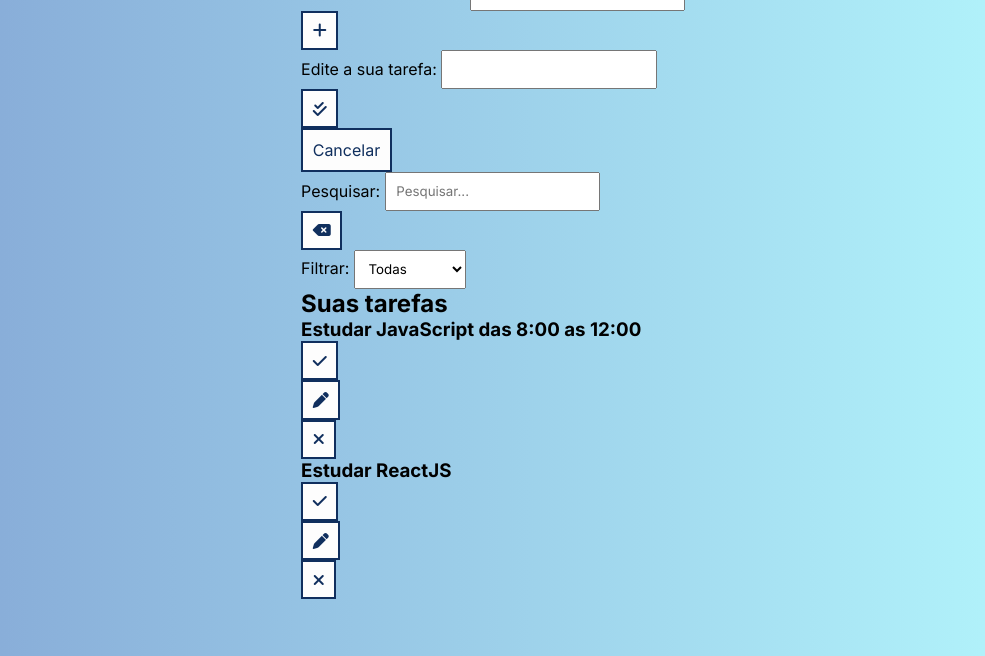
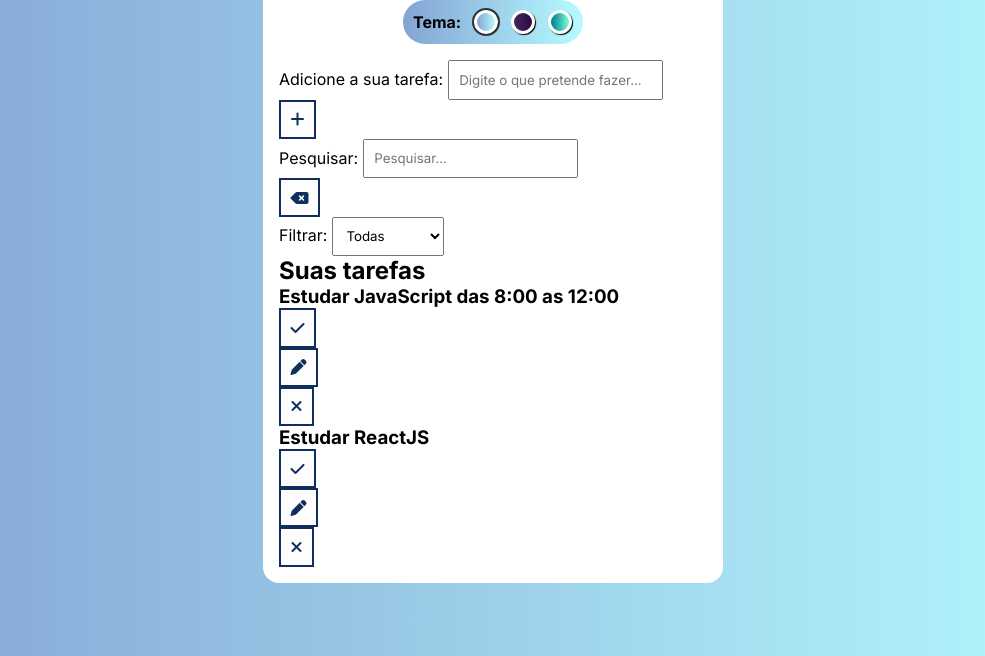
Before and after one commit to aleanrocha/projeto-todo-list, a plain HTML site: page index.html in a window 1280 px wide. Shown: the part 144-800 px from the top of the page, without its empty margins (147-1132 px from the left). Drawn offline with Linux system fonts and the light colour scheme.

Commit message:
main & header

```diff
--- a/css/styles.css
+++ b/css/styles.css
@@ -43,3 +43,53 @@ input, select {
   outline: none;
 }
 input:focus {outline: 1px solid #333;}
+
+/* content */
+
+main {
+  background-color: #fff;
+  border-radius: 1rem;
+  width: 95%;
+  max-width: 460px;
+  padding: 1rem;
+  margin: 3rem 0;
+}
+.hide {display: none;}
+
+/* header */
+
+main header h1 {
+  padding-bottom: 1rem;
+  text-align: center;
+}
+main header #todo-theme {
+  background-image: linear-gradient(to right, #83a4d4, #b6fbff);
+  display: flex;
+  align-items: center;
+  gap: .8rem;
+  padding: .625rem;
+  border-radius: 10rem;
+  max-width: 180px;
+  margin: 0 auto 1rem;
+}
+header #todo-theme span {
+  width: 24px;
+  height: 24px;
+  border-radius: 50%;
+  background-color: rgb(73, 71, 95);
+  cursor: pointer;
+  border: 3px solid #fff;
+  box-shadow: 1px 1px 1px;
+}
+header #todo-theme span#first-theme {
+  background: #83a4d4 linear-gradient(to right, #83a4d4, #b6fbff);
+}
+header #todo-theme span#second-theme {
+  background: #41295a linear-gradient(to right, #41295a, #2f0743);
+}
+header #todo-theme span#third-theme {
+  background: #007991 linear-gradient(to right, #007991, #78ffd6);
+}
+header #todo-theme span.selected {
+  outline: 2px solid #333;
+}
```
